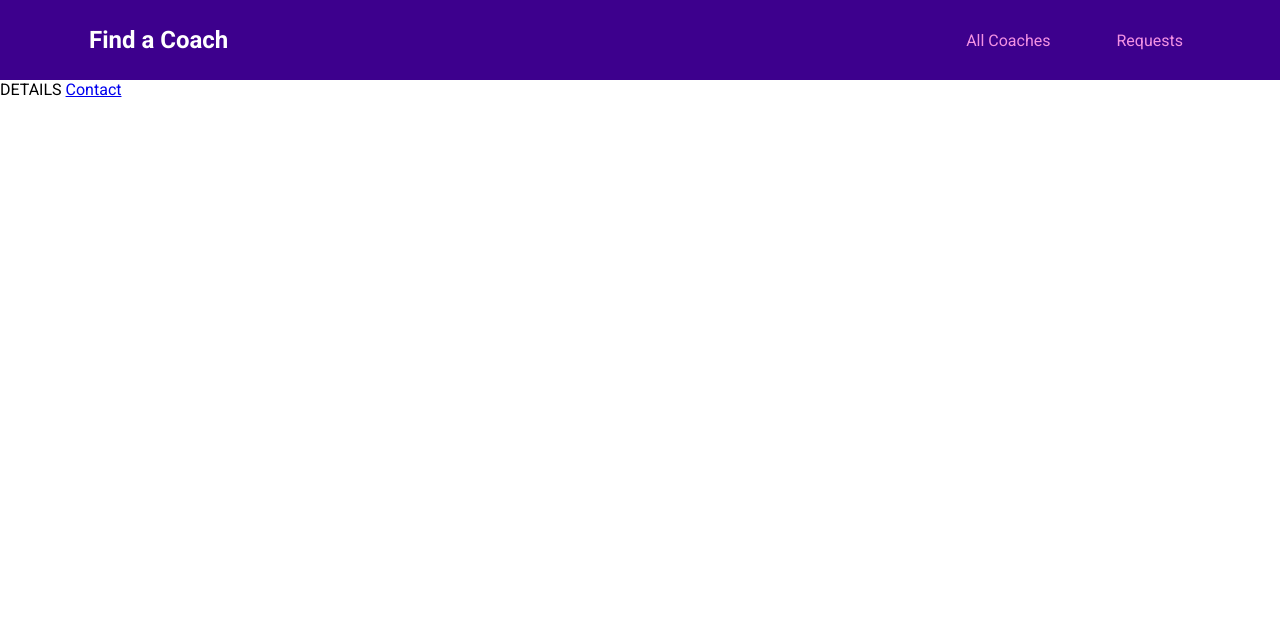
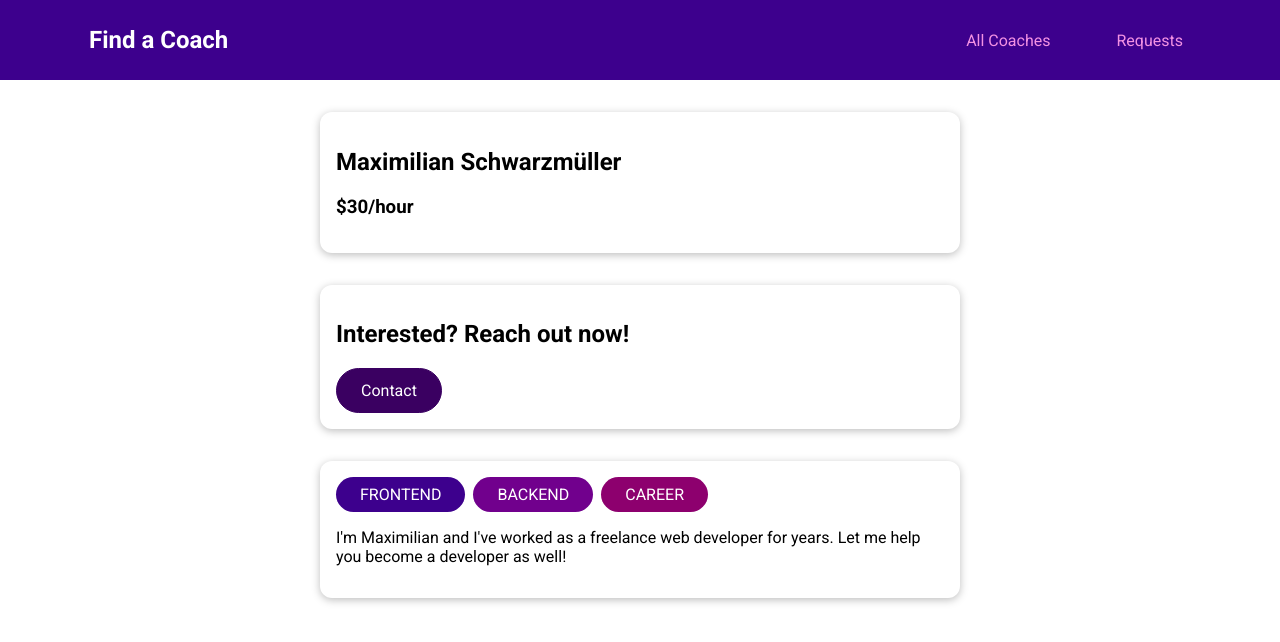
Before and after one commit to RaziehKazeminejad/vue-coach-finder, a Vue app: page /coaches/c1 in a window 1280 px wide. Shown: the top 642 px of the page. Built offline with nearby package versions, Linux system fonts and the light colour scheme.

Commit message:
update coach details page

```diff
--- a/src/pages/coaches/CoachDetails.vue
+++ b/src/pages/coaches/CoachDetails.vue
@@ -1,11 +1,62 @@
 <template>
-  DETAILS
-  <router-view></router-view>
-  <router-link to="/coaches/c1/contact">Contact</router-link>
+  <section>
+    <base-card>
+      <h2>{{ fullName }}</h2>
+      <h3>${{ rate }}/hour</h3>
+    </base-card>
+  </section>
+  <section>
+    <base-card>
+      <header>
+        <h2>Interested? Reach out now!</h2>
+        <base-button link :to="contactLink">Contact</base-button>
+      </header>
+    </base-card>
+  </section>
+  <section>
+    <base-card>
+      <base-badge
+        v-for="area in areas"
+        :key="area"
+        :type="area"
+        :title="area"
+      ></base-badge>
+      <p>{{ description }}</p>
+    </base-card>
+  </section>
 </template>
 
 <script>
-export default {};
+export default {
+  props: ['id'],
+  data() {
+    return {
+      selectedCoach: null,
+    };
+  },
+  computed: {
+    fullName() {
+      return this.selectedCoach.firstName + ' ' + this.selectedCoach.lastName;
+    },
+    rate() {
+      return this.selectedCoach.hourlyRate;
+    },
+    contactLink() {
+      return this.$route.path + '/' + this.id + '/contact';
+    },
+    areas() {
+      return this.selectedCoach.areas;
+    },
+    description() {
+      return this.selectedCoach.description;
+    },
+  },
+  created() {
+    this.selectedCoach = this.$store.getters['coaches/coaches'].find(
+      (coach) => coach.id === this.id
+    );
+  },
+};
 </script>
 
 <style>
```
